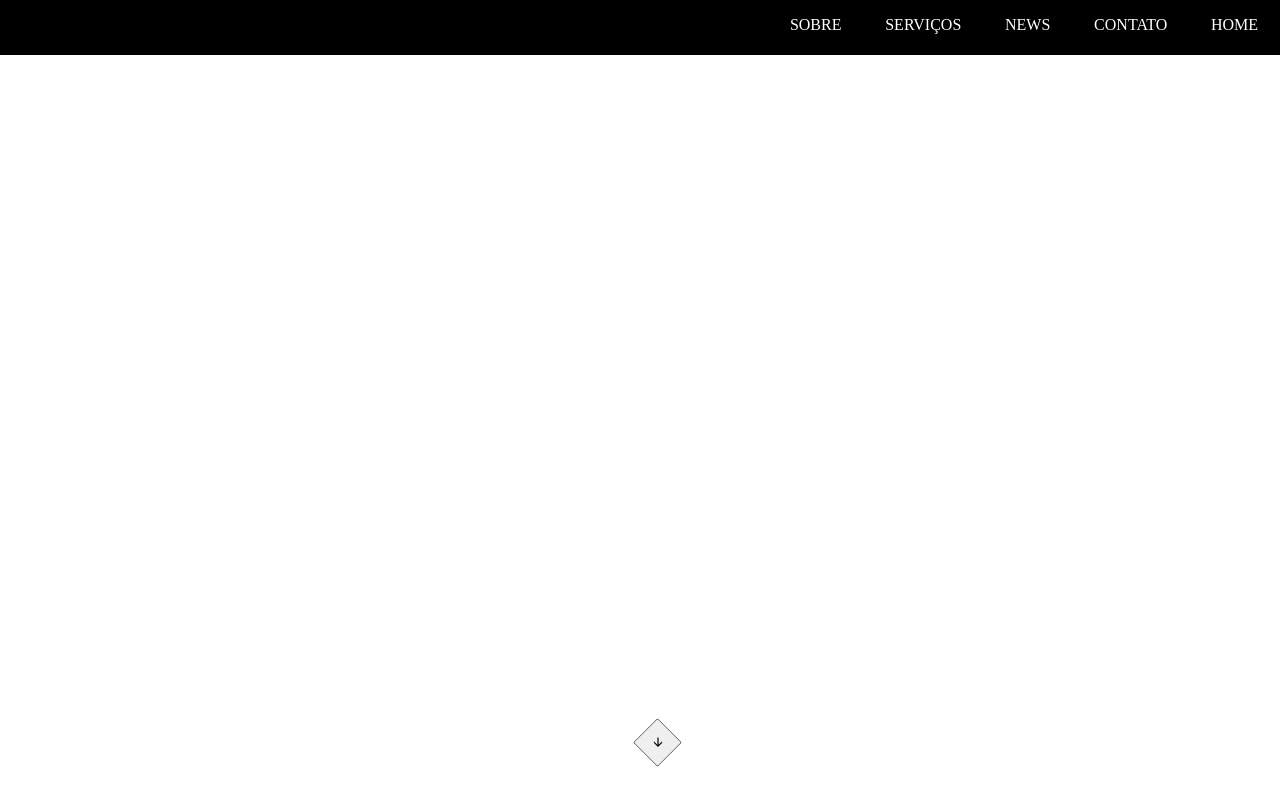
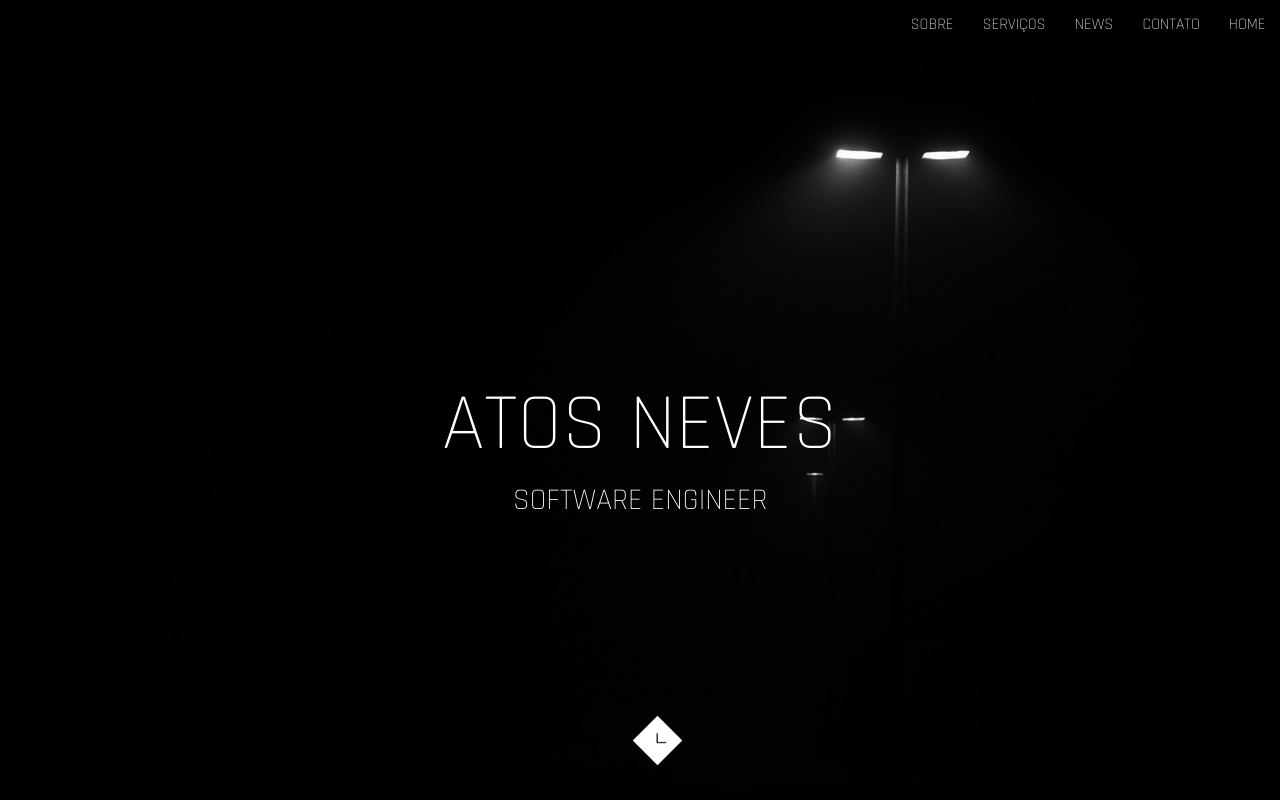
Before and after one commit to AtosNeves/Portfolio, a plain HTML site: page index.html in a window 1280 px wide. Shown: the top 800 px of the page. Drawn offline with Linux system fonts and the light colour scheme.

Commit message:
Continuação portfolio

```diff
--- a/css/style.css
+++ b/css/style.css
@@ -2,7 +2,6 @@ body{
     height: 9000px;
 }
 .entrada{
-
 
     width: 100%;
     height: calc(100vh);
@@ -22,6 +21,10 @@ body{
     width: 35px;
     height: 35px;
     transform:rotate(45deg);
+    background: url("../img/arrow.gif")  white no-repeat center;
+    background-size: contain;
+    border: 0 solid;
+
 }
 
 .flex{
@@ -54,15 +57,19 @@ header{
 
 }
 .nav-bar{
+    font-family: 'Rajdhani', sans-serif;
     position: fixed;
     display: flex;
-    width: 40%;
+    width: 30%;
     align-items: center;
     justify-content: flex-end;
     height: 60px;
     background: black;
     z-index: 100;
 
+
+}
+.nav-bar:{
 
 }
 .barra-menu{
@@ -76,16 +83,19 @@ header{
 
 }
 .entrada-nomes{
+    flex-shrink: 2;
     display: flex;
     align-items: center;
     flex-direction: column;
     justify-content: space-around;
     height: 150px;
+
    // background: gray;
 
 }
 .nome-atos{
-    font-size: 80px;
+
+    font-size: 5rem;
     font-family: 'Rajdhani', sans-serif;
     color: white;
 
--- a/index.html
+++ b/index.html
@@ -14,7 +14,7 @@
 <section class="entrada" id="entrada-principal">
 	<header>
 	   <div class="barra-preta">
-		 asdadad
+
       		<nav class="nav-bar">
 	    		<ul class="barra-menu">
 			      <li>SOBRE</li>
@@ -38,7 +38,7 @@
 
       </div>
 	    <div id="caixa-botao">
-		  <button type="button" id="botao-scroll">🡮 </button>
+		  <button type="button" id="botao-scroll"> </button>
 	    </div>
       </div>
 
```
Also changed, not shown: img/arrow.gif (added), img/entrada.jpg (added).
